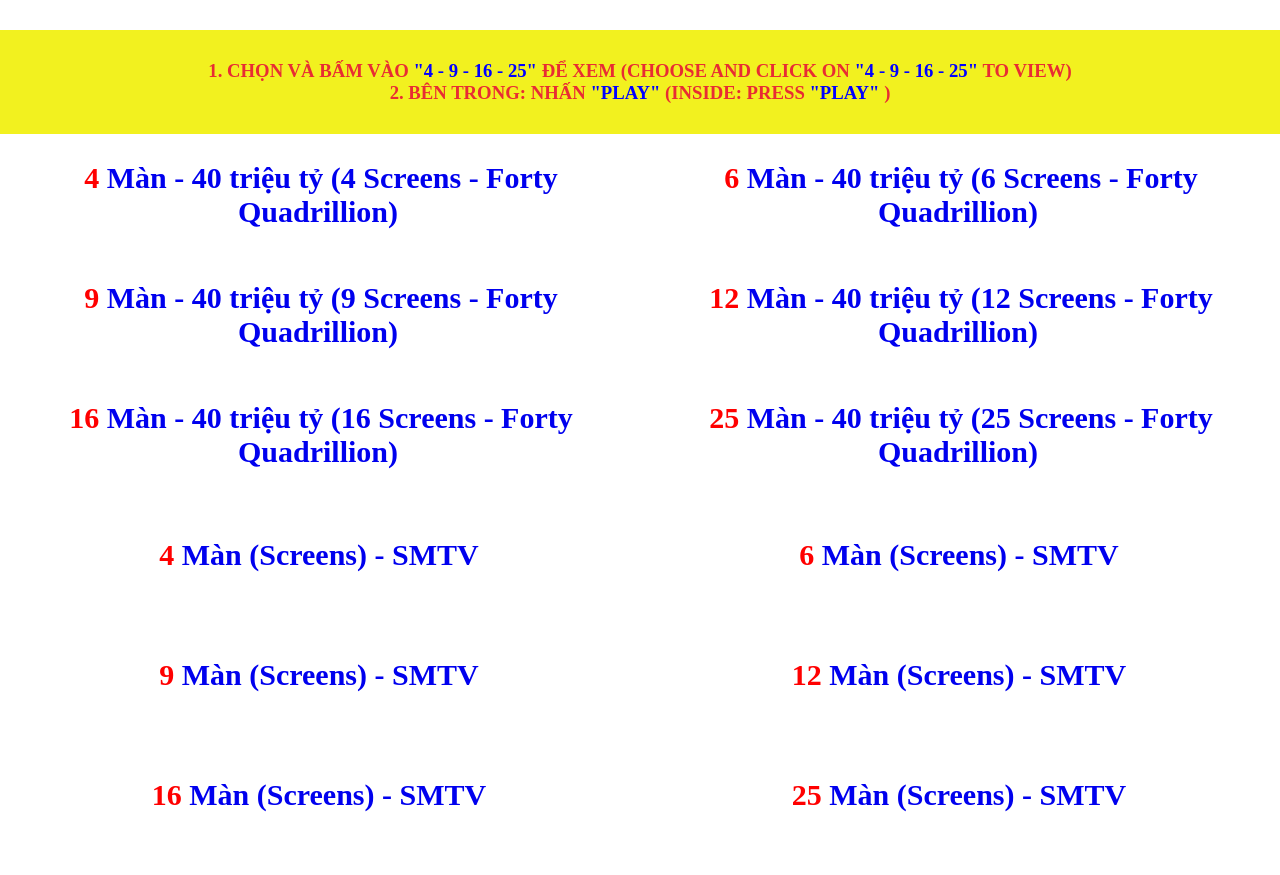
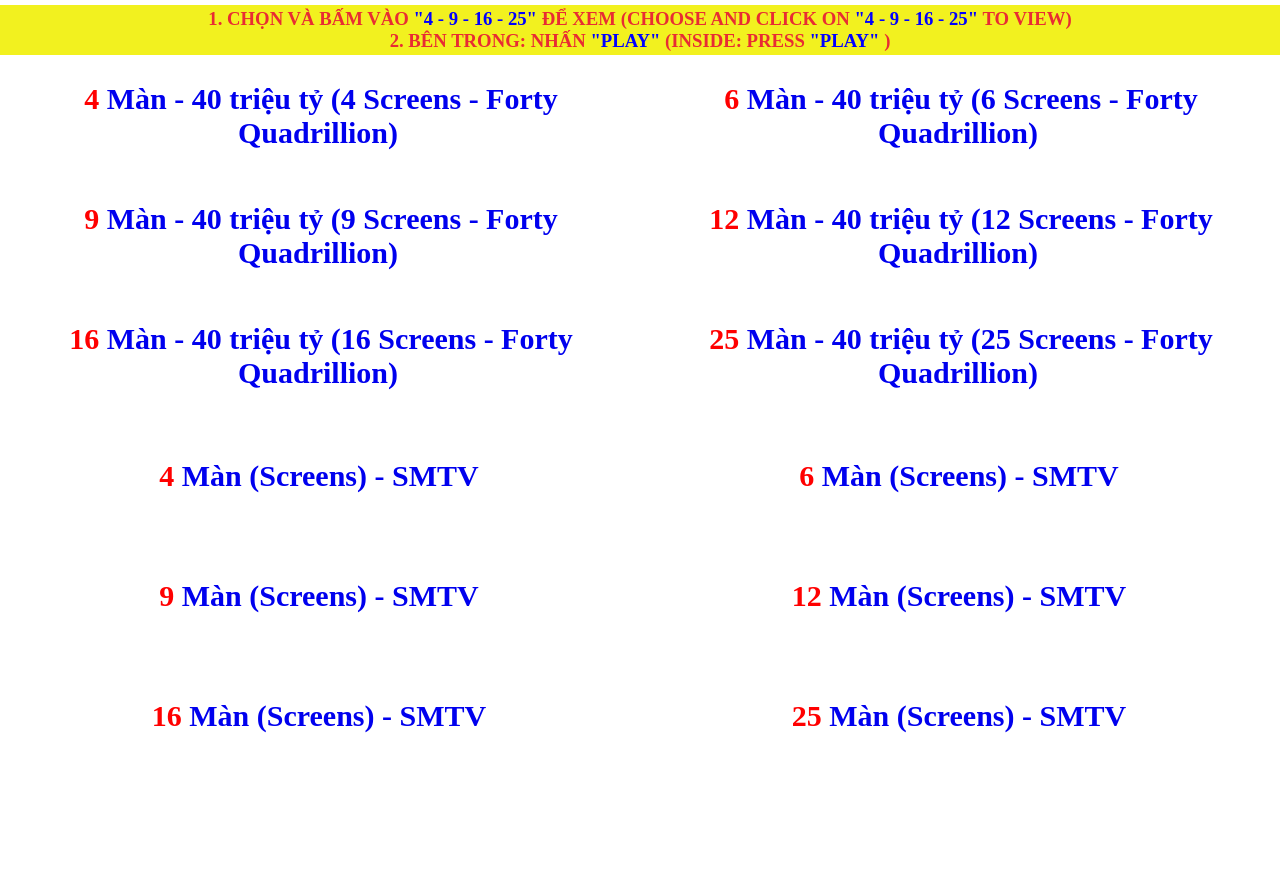
Before and after one commit to hsmtv/screen6, a plain HTML site: page index.html in a window 1280 px wide. Drawn offline with Linux system fonts and the light colour scheme.

Commit message:
Update index.html

```diff
--- a/index.html
+++ b/index.html
@@ -32,10 +32,10 @@
 	</style>
 </head>
 <body>
-	<div style="text-align: center; margin-top: 30px; padding: 30px; background: #F2F11F;">
+	<div style="text-align: center; margin-top: 5px; padding: 3px; background: #F2F11F;">
 	<h3 style="color:#E82C33;">1. CHỌN VÀ BẤM VÀO <span style="color:blue;">"4 - 9 - 16 - 25"</span> ĐỂ XEM
-	(CHOOSE AND CLICK ON <span style="color:blue;">"4 - 9 - 16 - 25"</span> TO VIEW)
-	<br/> 2. BÊN TRONG: NHẤN <span style="color:blue;">"PLAY" </span>
+	(CHOOSE AND CLICK ON <span style="color:blue;">"4 - 9 - 16 - 25"</span> TO VIEW)</h3>
+	<h3 style="color:#E82C33;">2. BÊN TRONG: NHẤN <span style="color:blue;">"PLAY" </span>
 			(INSIDE: PRESS <span style="color:blue;">"PLAY" </span>)</h3></div>
 	<br/>
 	<div class="container">
```
